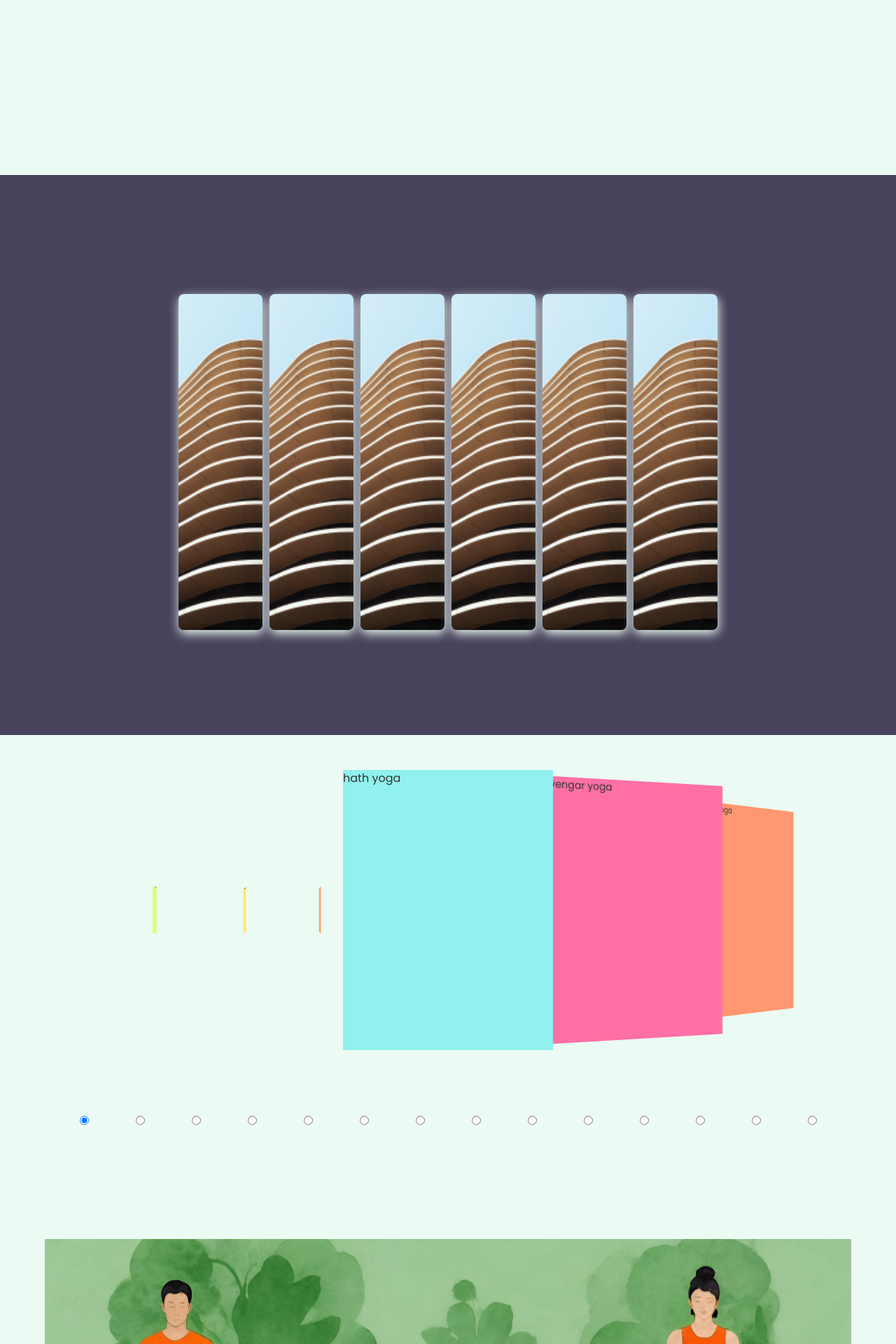
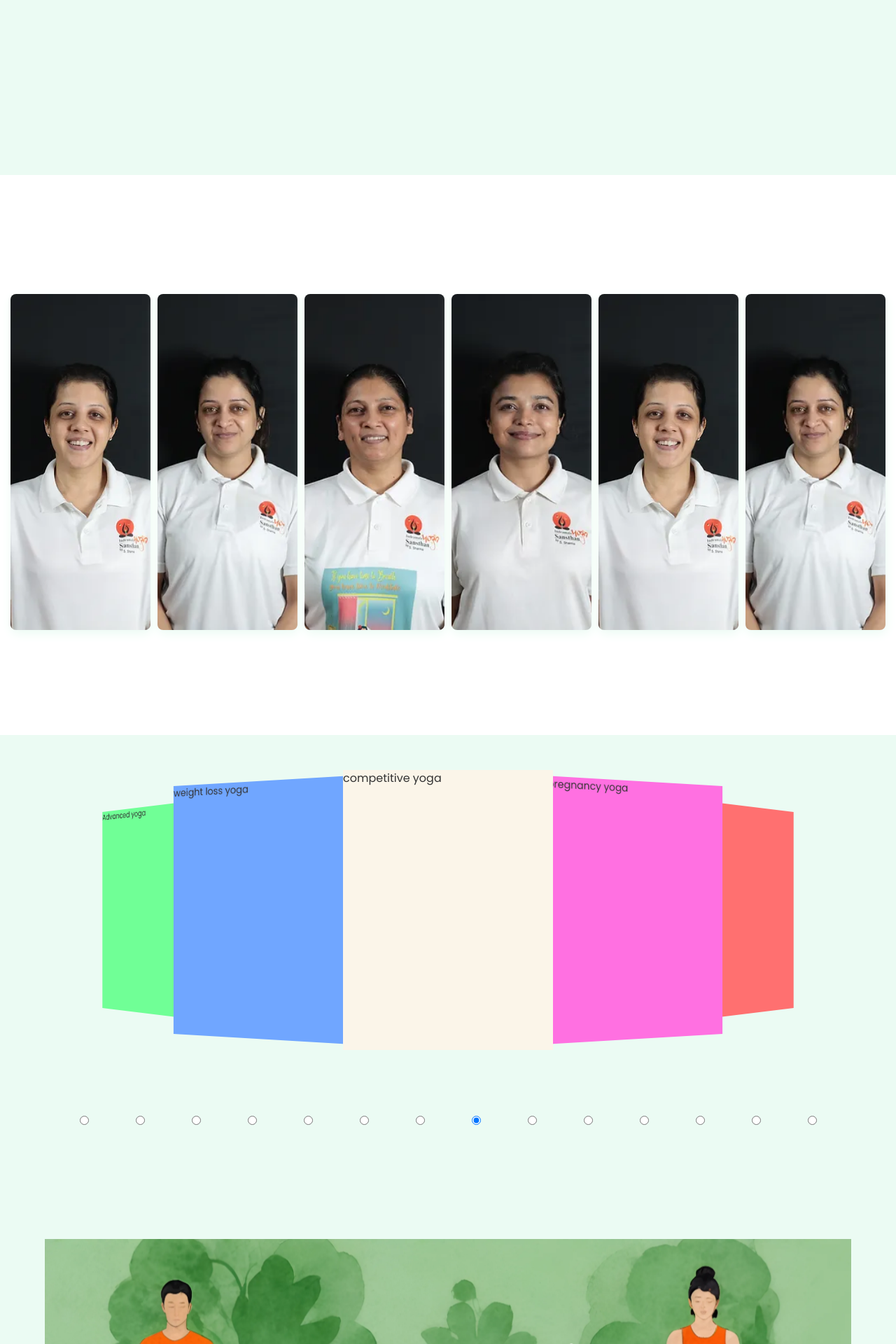
Before and after one commit to erratus/Yogaws, a Flask app: page / in a window 1280 px wide. Shown: the part 630-2550 px from the top of the page at 70% size. Run offline with Flask 3, Linux system fonts and the light colour scheme; some libraries are stand-ins or nearby versions.

Commit message:
changes theme

```diff
--- a/static/styles/carousel.css
+++ b/static/styles/carousel.css
@@ -10,7 +10,7 @@
   min-height: 100vh;
   display: grid;
   place-items: center;
-  background: #48435c; /* Darker background color from the palette */
+  background: #ffffff; /* Darker background color from the palette */
   font-family: "Ubuntu Mono", monospace;
   font-weight: 400;
 }
@@ -25,7 +25,7 @@
 
 .team-section .container > div {
   margin-top: 20px;
-  flex: 0 0 120px;
+  flex: 0 0 200px;
   border-radius: 0.5rem;
   transition: 0.5s ease-in-out;
   cursor: pointer;
@@ -34,18 +34,29 @@
   overflow: hidden;
 }
 
-.team-section .container > div:nth-of-type(1),
-.team-section .container > div:nth-of-type(2),
-.team-section .container > div:nth-of-type(3),
-.team-section .container > div:nth-of-type(4),
-.team-section .container > div:nth-of-type(5),
+.team-section .container > div:nth-of-type(1) {
+  background: url("/static/assets/trainer.webp") no-repeat 50% / cover;
+}
+.team-section .container > div:nth-of-type(5){
+  background: url("/static/assets/trainer.webp") no-repeat 50% / cover;
+}
+.team-section .container > div:nth-of-type(2) {
+  background: url("/static/assets/trainer2.webp") no-repeat 50% / cover;
+}
+.team-section .container > div:nth-of-type(3) {
+  background: url("/static/assets/trainer3.webp") no-repeat 50% / cover;
+}
+.team-section .container > div:nth-of-type(4) {
+  background: url("/static/assets/trainer4.webp") no-repeat 50% / cover;
+}
 .team-section .container > div:nth-of-type(6) {
-    background: url("/static/assets/placeholder.webp") no-repeat 50% / cover;
+  background: url("/static/assets/trainer2.webp") no-repeat 50% / cover;
 }
+
 
 .team-section .content {
   font-size: 1.5rem;
-  color: #fafafa; /* Accent text color */
+  color: #ffffff; /* Accent text color */
   display: flex;
   align-items: center;
   padding: 15px;
@@ -55,8 +66,8 @@
   justify-content: flex-end;
   background: linear-gradient(
     0deg,
-    #9792e3ac 0%, /* Gradient using the purple shade */
-    rgba(255, 255, 255, 0) 100%
+    #7aab9c 0%, /* Gradient using the purple shade */
+    rgba(255, 255, 255, 0) 60%
   );
   transform: translatey(100%);
   transition: opacity 0.5s ease-in-out, transform 0.5s 0.2s;
@@ -71,7 +82,7 @@
 
 .team-section .container > div:hover {
   flex: 0 0 250px;
-  box-shadow: 1px 3px 15px #9792e3; /* Bright hover state shadow */
+  box-shadow: 1px 3px 15px #54784f; /* Bright hover state shadow */
   transform: translatey(-30px);
 }
 
@@ -137,7 +148,7 @@
 .custom-carousel-item:nth-of-type(5) { --offset: 5; background-color: #e9ff70; }
 .custom-carousel-item:nth-of-type(6) { --offset: 6; background-color: #70ff96; }
 .custom-carousel-item:nth-of-type(7) { --offset: 7; background-color: #70a6ff; }
-.custom-carousel-item:nth-of-type(8) { --offset: 8; background-color: #b070ff; }
+.custom-carousel-item:nth-of-type(8) { --offset: 8; background-color: #fbf5e9; }
 .custom-carousel-item:nth-of-type(9) { --offset: 9; background-color: #ff70e1; }
 .custom-carousel-item:nth-of-type(10) { --offset: 10; background-color: #ff7070; }
 .custom-carousel-item:nth-of-type(11) { --offset: 11; background-color: #70ffda; }
--- a/static/styles/footer.css
+++ b/static/styles/footer.css
@@ -24,7 +24,7 @@ ul{
 }
 
 .footer{
-	background-color: #ccc5b9;
+	background-color: #ffffff;
     padding: 70px 0;
 }
 .footer-col{
@@ -84,7 +84,7 @@ ul{
 }
 
 .footer-col .Address{
-    background-color: #ccc5b9;
+    background-color: #ffffff;
     color: #24262b;
 }
 
--- a/static/styles/gallery.css
+++ b/static/styles/gallery.css
@@ -8,7 +8,7 @@ body {
     flex-direction: column;
     align-items: center;
 
-    background: linear-gradient(180deg, rgba(243,179,150,1) 0%, rgba(255,255,255,1) 55%, rgba(255,255,255,1) 100%);   background: linear-gradient(180deg, rgba(241,169,136,1) 0%, rgba(255,255,255,1) 60%, rgba(255,255,255,1) 100%);
+    background: linear-gradient(180deg, #bcd4cd 0%, #ebfbf3 100%);
     background-attachment: fixed;
 }
 
@@ -20,11 +20,12 @@ body {
     max-width: 1200px;
     margin: 20px auto;
     line-height: 1.2;
+    box-shadow: 0 0.5rem 1rem #86a87e70;
 }
 
 .intro h1 {
     font-size: 2.5em;
-    color: #2c3e50;
+    color: #447a3d;
     margin-bottom: 0.5em;
 }
 
@@ -41,6 +42,7 @@ body {
     max-width: 1200px;
     margin: 0 auto;
     padding: 0 15px;
+    padding-top: 30px;
 }
 
 .gallery-item {
--- a/static/styles/login.css
+++ b/static/styles/login.css
@@ -14,7 +14,7 @@ html, body {
 
 
 body {
-	background: linear-gradient(90deg, #fff4cc, #fadd77); /* Light Cream to Golden Yellow */
+	background: linear-gradient(90deg, #dbffec, #e6dec3); /* Light Cream to Golden Yellow */
 }
 
 .container {
@@ -87,7 +87,7 @@ body {
 .screen__background__shape3 {
 	height: 540px;
 	width: 190px;
-	background: linear-gradient(270deg, #ff7f0e, #d35400); /* Vibrant Orange to Dark Orange */
+	background: linear-gradient(270deg, #f6853f, #f36011); /* Vibrant Orange to Dark Orange */
 	top: -24px;
 	right: 0;
 	border-radius: 32px;
--- a/static/styles/registration.css
+++ b/static/styles/registration.css
@@ -20,7 +20,7 @@
     background-color: #fff;
     margin: auto;
     padding: 20px;
-    border: 1px solid #888;
+    border: 1px solid #f6853f;
     width: 80%;
     max-width: 500px;
     border-radius: 10px;
@@ -125,7 +125,7 @@
     width: 40px;
     line-height: 35px;
     text-align: center;
-    background: #FFD54F;
+    background: #e6dec3;
     color: #070707;
     border-radius: 4px 0 0 4px;
     margin-right: 10px;
--- a/templates/index.html
+++ b/templates/index.html
@@ -22,9 +22,9 @@
                     <li class="dropdown">
                         <a href="#" class="dropbtn">About Us</a>
                         <div class="dropdown-content">
-                            <a href="#">Our Vision & Mission</a>
+                            <a href="{{ url_for('visionNmission') }}">Our Vision & Mission</a>
                             <a href="#">Our History</a>
-                            <a href="#">Meet Our Team</a>
+                            <a href="#gohere">Meet Our Team</a>
                         </div>
                     </li>
                 </ul>
@@ -45,7 +45,7 @@
             </div>
     </section>
 
-    <section id="trainers">
+    <section id="trainers" id = "gohere">
         <div class="team-section">
             <div class="container">
             <div>
@@ -95,7 +95,6 @@
 
 <section class="courses">
     <div class="custom-carousel-container">
-        <input class="custom-carousel-radio" type="radio" name="position" checked />
         <input class="custom-carousel-radio" type="radio" name="position" />
         <input class="custom-carousel-radio" type="radio" name="position" />
         <input class="custom-carousel-radio" type="radio" name="position" />
@@ -103,6 +102,7 @@
         <input class="custom-carousel-radio" type="radio" name="position" />
         <input class="custom-carousel-radio" type="radio" name="position" />
         <input class="custom-carousel-radio" type="radio" name="position" />
+        <input class="custom-carousel-radio" type="radio" name="position" checked />
         <input class="custom-carousel-radio" type="radio" name="position" />
         <input class="custom-carousel-radio" type="radio" name="position" />
         <input class="custom-carousel-radio" type="radio" name="position" />
@@ -177,7 +177,7 @@
         </section> -->
         <section>
             <div class="wowim">
-                <img src="/static/assets/wowim.png" alt="hi">
+                <img src="/static/assets/yoyo.png" alt="hi">
             </div>
         </section>
 
--- a/templates/login.html
+++ b/templates/login.html
@@ -8,7 +8,7 @@
     <title>Login</title>
 </head>
 <body>
-    <!-- Display flash messages -->
+    <!-- Display flash messages
     {% with messages = get_flashed_messages(with_categories=true) %}
         {% if messages %}
             <div class="flashes">
@@ -18,7 +18,7 @@
             </div>
         {% endif %}
     {% endwith %}
-
+    -->
     <div class="container">
         <img src="/static/assets/yogapose3.png" alt="Image 1" class="side-image left-image">
         <div class="screen">
```
Also changed, not shown: templates/gallery.html (+19 -23 lines), static/assets/trainer2.webp (added), static/assets/trainer3.webp (added), static/assets/trainer4.webp (added), static/assets/wow2.png (added), static/assets/wowim.png, static/assets/yoyo.png (added).
